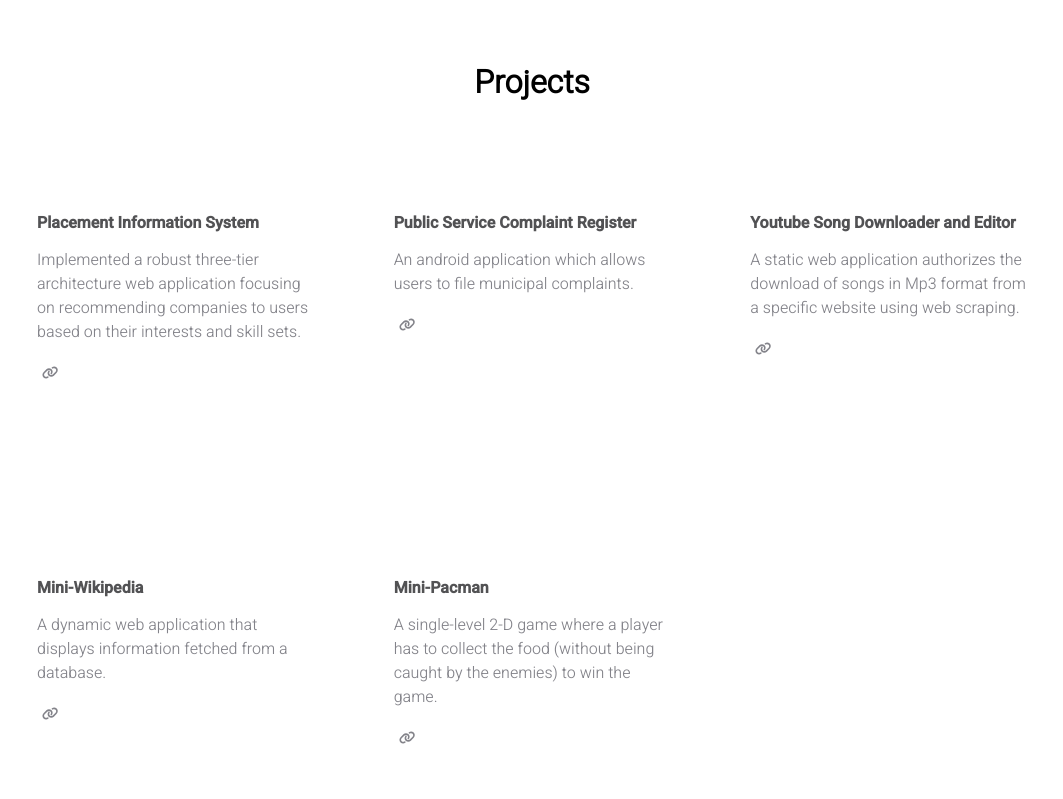
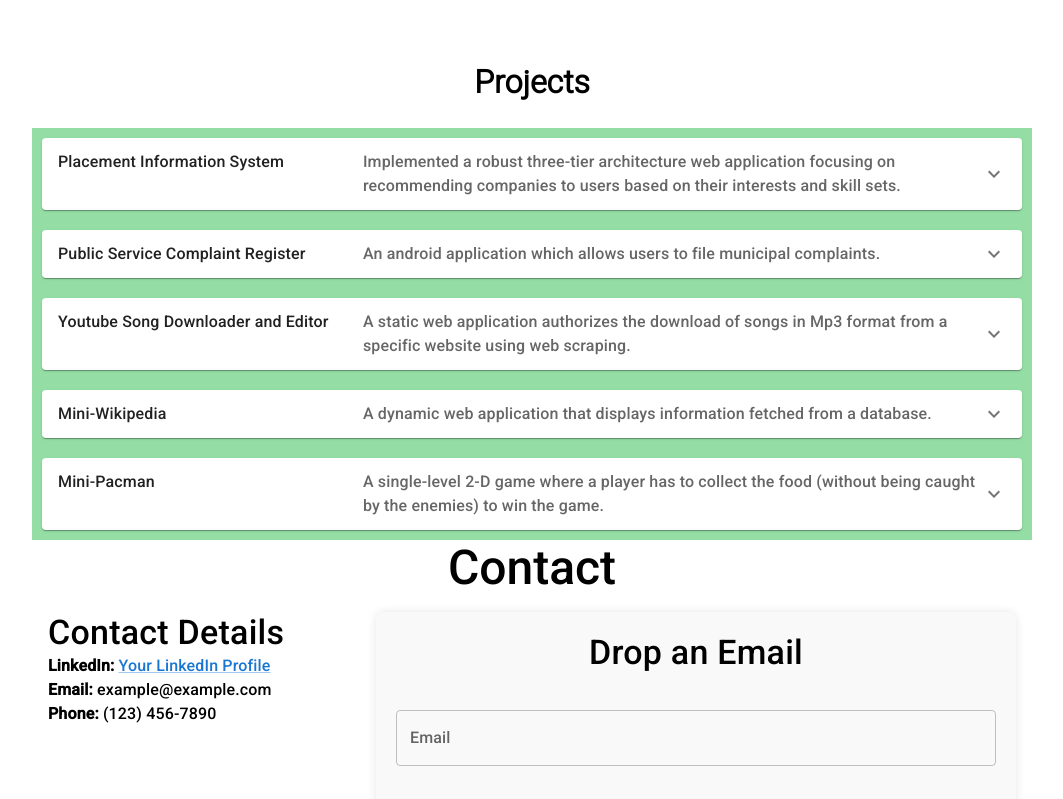
Before and after one commit to patkaush/portfolio, a React (Create React App) app: page / in a window 1280 px wide. Shown: the part 3161-3960 px from the top of the page, without its empty margins (108-1171 px from the left). Built offline with nearby package versions, Linux system fonts and the light colour scheme.

Commit message:
Modified projects section

```diff
--- a/package.json
+++ b/package.json
@@ -34,7 +34,7 @@
 		"react-scripts": "^5.0.1",
 		"react-scroll": "^1.9.0",
 		"react-vertical-timeline-component": "^3.6.0",
-		"styled-components": "^5.3.10",
+		"styled-components": "^5.3.11",
 		"web-vitals": "^2.1.4"
 	},
 	"scripts": {
--- a/src/components/projects/allProjects.jsx
+++ b/src/components/projects/allProjects.jsx
@@ -1,28 +1,33 @@
-import React from "react";
+import React,{useState} from "react";
 
 import Project from "./project";
 
-import INFO from "../../data/user";
-
+import projects from "../../data/projects";
 import "./styles/allProjects.css";
 import NavBar from "../common/navBar";
 
 const AllProjects = () => {
+	const [expanded, setExpanded] = React.useState(false);
+
+	const handleChange = (panel) => (event, isExpanded) => {
+	  setExpanded(isExpanded ? panel : false);
+	};
+
 	return (
 		<div  >
 
 		<h1 className="center-text">Projects</h1>
+
 		<div className="all-projects-container">
 
 
-			{INFO.projects.map((project, index) => (
+			{projects.map((project, index) => (
+
 				<div className="all-projects-project" key={index}>
 					<Project
-						logo={project.logo}
-						title={project.title}
-						description={project.description}
-						details={project.details}
-						link={project.link}
+						project={project}
+						expanded = {expanded === index }
+						handleChange = {handleChange(index)}
 					/>
 				</div>
 			))}
--- a/src/components/projects/project.jsx
+++ b/src/components/projects/project.jsx
@@ -3,49 +3,83 @@ import { Link } from "react-router-dom";
 import { FontAwesomeIcon } from "@fortawesome/react-fontawesome";
 import { faLink } from "@fortawesome/free-solid-svg-icons";
 
+import Accordion from '@mui/material/Accordion';
+import AccordionDetails from '@mui/material/AccordionDetails';
+import AccordionSummary from '@mui/material/AccordionSummary';
+import ExpandMoreIcon from '@mui/icons-material/ExpandMore';
+import { Paper,Box,Stack ,  Grid, Icon} from '@mui/material';
 
 import ProjectDetails from "./projectDetails";
 import "./styles/project.css";
+import { List,ListItem,Card,Typography,CardContent } from "@mui/material";
 
+import { styled } from '@mui/material/styles';
+const Item = styled(Paper)(({ theme }) => ({
+	backgroundColor: theme.palette.mode === 'dark' ? '#1A2027' : '#fff',
+	...theme.typography.body2,
+	padding: theme.spacing(1),
+	textAlign: 'center',
+	color: theme.palette.text.secondary,
+  }));
 const Project = (props) => {
-	const { logo, title, description, linkText, link } = props;
-    const [open, setOpen] = React.useState(false);
+	let projectProfile = props.project;
+	const [title, description, details] = [projectProfile.title,projectProfile.description,projectProfile.details];
 
-    const handleClickToOpen = () => {
-        setOpen(true);
-    };
+    let detailsUILIist = []
+    details.forEach( (detail,index) => {
+        detailsUILIist.push( <ListItem key={index} sx={{ display: 'list-item' }}>{detail}</ListItem>)
+    });
+	const techStack = projectProfile.techStack;
+	return (
+			<div className="project-container">
+			<Accordion expanded={props.expanded } onChange={props.handleChange} >
+				<AccordionSummary
+					expandIcon={<ExpandMoreIcon />}
+					>
+					<Typography sx={{ width: '33%', flexShrink: 0 }}>
+							{title}
+					</Typography>
+					<Typography sx={{ color: 'text.secondary' }}>{description}</Typography>
+				</AccordionSummary>
+				<AccordionDetails>
+					<Typography sx={{ width: '33%', flexShrink: 0 }}> Description</Typography>
+					<List sx={{
+					listStyleType: 'disc',
+					listStylePosition: 'inside'
+					}}
+					>
+						{detailsUILIist}
+					</List>
+					{techStack != null ?
+						<div>
+							<Typography sx={{ width: '33%', flexShrink: 0 }}> Technology Used</Typography>
+								<div className="tech-stack">
+									{Object.entries(techStack).map( ([title,technologies]) =>
+										<Stack direction="row" spacing={2}  className="tech-stack-container" >
+											<Typography variant="h7"  gutterBottom className='tech-title'>
+											{title}:
+											</Typography>
+											{Object.entries(technologies).map( ([name,icon]) =>
+												<Paper elevation={3} className='tech-button'>
+												<Box display="flex" textAlign="center">
+													<Typography variant="h7"  className='skill-name'>
+														{name}
+													</Typography>
+													<Icon fontSize="large" className='skill-icon'>
+														{icon}
+													</Icon>
+												</Box>
+												</Paper>
+												)}
+										</Stack>
+									)}
+								</div>
+						</div>
+					: <div/>}
+				</AccordionDetails>
+			</Accordion>
+			</div>
 
-
-	return (
-		<React.Fragment>
-			<div className="project">
-				<Link onClick={handleClickToOpen}>
-					<div className="project-container">
-						{/* <div className="project-logo">
-							<img src={logo} alt="logo" />
-						</div> */}
-						<div className="project-title">{title}</div>
-						<div className="project-description">{description}</div>
-						<div className="project-link">
-							<div className="project-link-icon">
-								<FontAwesomeIcon icon={faLink} />
-							</div>
-
-							<div className="project-link-text">{linkText}</div>
-
-						</div>
-					</div>
-				</Link>
-            <div className="homepage-projects">
-                <ProjectDetails
-                open = {open}
-                setOpen = {setOpen}
-                project = {props}
-                />
-            </div>
-
-        </div>
-		</React.Fragment>
 	);
 };
 
--- a/src/components/projects/projectDetails.jsx
+++ b/src/components/projects/projectDetails.jsx
@@ -1,6 +1,7 @@
 import React from "react";
 
-import {Dialog,DialogContent,DialogActions,DialogContentText,DialogTitle,Button , List,ListItem } from '@mui/material';
+import {Dialog,DialogContent,DialogActions,DialogContentText,DialogTitle,Button ,
+     List,ListItem, Card, CardContent, Typography } from '@mui/material';
 
 import "./styles/allProjects.css";
 
@@ -17,7 +18,24 @@ const ProjectDetails = (props) => {
         detailsUILIist.push( <ListItem key={index} sx={{ display: 'list-item' }}>{detail}</ListItem>)
     });
 	return (
-		<div className="all-projects-container">
+        <Card>
+            <CardContent>
+                <Typography variant="h5"> {title}</Typography>
+                <List sx={{
+                listStyleType: 'disc',
+                listStylePosition: 'inside'
+                }}
+                >
+            {detailsUILIist}
+    </List>
+
+            </CardContent>
+        </Card>
+	);
+};
+
+export default ProjectDetails;
+{/* <div className="all-projects-container">
 <Dialog open={open} onClose={handleToClose}>
     <DialogTitle>{title}</DialogTitle>
 
@@ -37,8 +55,4 @@ const ProjectDetails = (props) => {
         </Button>
     </DialogActions>
 </Dialog>
-        </div>
-	);
-};
-
-export default ProjectDetails;
+</div> */}
--- a/src/components/projects/styles/allProjects.css
+++ b/src/components/projects/styles/allProjects.css
@@ -1,19 +1,5 @@
-.all-projects-container {
-	display: flex;
-	flex-wrap: wrap;
-	align-items: stretch;
-	padding-top: 30px;
-	padding-bottom: 30px;
-	margin-left: -35px;
-	margin-right: -35px;
-}
 
-.all-projects-project {
-	width: calc(100% / 3);
-	box-sizing: border-box;
-	padding: 10px;
-	overflow: hidden;
-}
+
 
 @media (max-width: 600px) {
 	.all-projects-project {
--- a/src/components/projects/styles/project.css
+++ b/src/components/projects/styles/project.css
@@ -1,72 +1,17 @@
 @import "../../../data/styles.css";
 
-.project {
-	mix-blend-mode: normal;
-	border-radius: 20px;
-	opacity: 0.8;
-	height: 100%;
+.tech-title{
+	padding-left: 4% !important;
 }
-
-.project a {
-	text-decoration: none;
+.tech-stack-container{
+	padding: 2%;
 }
-
-.project:hover {
-	background: #fafafa;
-	opacity: 1;
-	transition: background-color 0.3s ease-in-out;
+.tech-button{
+	padding: 0px !important;
+	border-radius: 20px !important;
 }
-
-.project:hover .project-link {
-	color: var(--link-color);
-	transition: color 0.3s ease-in-out;
+.project-container{
+	border: 2px !important;
+	background: #94DEA5 !important;
+	padding:1%;
 }
-
-.project-container {
-	padding: 30px;
-}
-
-.project-logo {
-	width: 30px;
-}
-
-.project-logo img {
-	width: 100%;
-}
-
-.project-title {
-	font-family: var(--secondary-font);
-	color: var(--primary-color);
-	font-size: 16px;
-	padding-top: 15px;
-	margin-bottom: 1em;
-	font-weight: 700;
-}
-
-.project-description {
-	color: var(--secondary-color);
-}
-
-.project-link {
-	display: flex;
-	align-items: center;
-	color: var(--secondary-color);
-	font-size: 12px;
-	padding-top: 20px;
-}
-
-.project-link-icon {
-	padding-left: 5px;
-	font-size: 13px;
-}
-
-.project-link-text {
-	padding-left: 20px;
-	font-weight: 700;
-}
-
-@media (max-width: 600px) {
-	.project {
-		height: 300px;
-	}
-}
--- /dev/null
+++ b/src/data/projects.js
@@ -0,0 +1,84 @@
+import { Language } from "@mui/icons-material";
+import skill_sets from "./skills";
+let projects =[
+		{
+			title: "Placement Information System",
+			description:
+				"Implemented a robust three-tier architecture web application focusing on recommending companies to users based on their interests and skill sets.",
+			details : ["Orchestrated the design and developed a robust three-tier architecture web application, utilizing ReactJS for the frontend and Spring MVC, Spring REST for backend APIs, resulting in a 30% improvement in user interface responsiveness.",
+			"Integrated a hybrid recommendation system, employing the Naive Bayes Classifier and K-Nearest Neighbors (KNN) algorithm to deliver personalized company recommendations to users, contributing to a 25% reduction in the time required for users to make decisions about potential companies"
+			],
+
+			techStack: {
+				languages :{"Java":skill_sets["languages"]["Java"], "JavaScript":skill_sets["languages"]["JavaScript"]},
+				frameworks:{"Spring Framework" : skill_sets["frameworks"]["Spring Framework"],"ReactJS" : skill_sets["frameworks"]["ReactJS"]},
+				databases : {"PostgreSql":skill_sets["databases"]["PostgreSql"]},
+				},
+			linkText: "View Code",
+			link: "https://github.com/patkaush/PlacementGuide-Major-Project-",
+		},
+
+		{
+			title: "Public Service Complaint Register",
+			description:
+				"An android application which allows users to file municipal complaints.",
+			details :  ["Developed an Android application in Java using Android Studio, resulting in a 30% increase in user satisfaction for municipal complaint filing. Utilized SQL databases for efficient data storage and retrieval.",
+						"Integrated a Decision Tree machine learning model, leading to a 25% improvement in automated complaint prioritization and a 20% overall efficiency gain."],
+			techStack: {
+						languages :{"Java":skill_sets["languages"]["Java"], "SQL":skill_sets["languages"]["SQL"]}
+			},
+
+						logo: "https://cdn.jsdelivr.net/npm/programming-languages-logos/src/python/python.png",
+			linkText: "View Project",
+			link: "https://github.com",
+		},
+
+		{
+			title: "Youtube Song Downloader and Editor",
+			description : "A static web application authorizes the download of songs in Mp3 format from a specific website using web scraping.",
+			details : ["A static web application authorizes the download of songs in Mp3 format from a specific website using web scraping.",
+						"Allows the users to edit the audio.",
+						"Developed using Django framework (backend - Python, Frontend - HTML, CSS, JavaScript).",
+						"Uses selenium framework for Web scraping."],
+			techStack: {
+				languages :{"Python":skill_sets["languages"]["Python"]},
+				frameworks:{"Django" : skill_sets["frameworks"]["Django"]},
+				tools:{"Selenium":skill_sets["tools"]["Selenium"]}
+			},
+			linkText: "View Project",
+			link: "https://github.com",
+		},
+
+		{
+			title: "Mini-Wikipedia",
+			description:
+				"A dynamic web application that displays information fetched from a database.",
+			details : ["A dynamic web application that displays information fetched from a database.",
+				"Allows users to edit and update information and changes made by one user get reflected across all other users.",
+				"Developed using Django framework (backend - Python, Frontend - HTML, CSS,Javascript).",
+				"Uses MySQL for the database."],
+			techStack: {
+				languages :{"Python":skill_sets["languages"]["Python"]},
+				frameworks:{"Django" : skill_sets["frameworks"]["Django"]},
+				databases:{"MySql":skill_sets["databases"]["MySql"]}
+				},
+			logo: "https://cdn.jsdelivr.net/npm/programming-languages-logos/src/javascript/javascript.png",
+			linkText: "View Project",
+			link: "https://github.com",
+		},
+
+		{
+			title: "Mini-Pacman",
+			description:
+				"A single-level 2-D game where a player has to collect the food (without being caught by the enemies) to win the game.",
+			details : ["A single-level 2-D game where a player has to collect the food (without being caught by the enemies) to win the game.",
+						"Created using C language."],
+
+
+			logo: "https://cdn.jsdelivr.net/npm/programming-languages-logos/src/javascript/javascript.png",
+			linkText: "View Project",
+			link: "https://github.com",
+		},
+	];
+
+export default projects;
```
Also changed, not shown: src/components/occupation/works.jsx (+2 -8 lines), 1 other file (tests, documents, lock files or other folders). Lines whose indentation alone changed are shown as unchanged.
